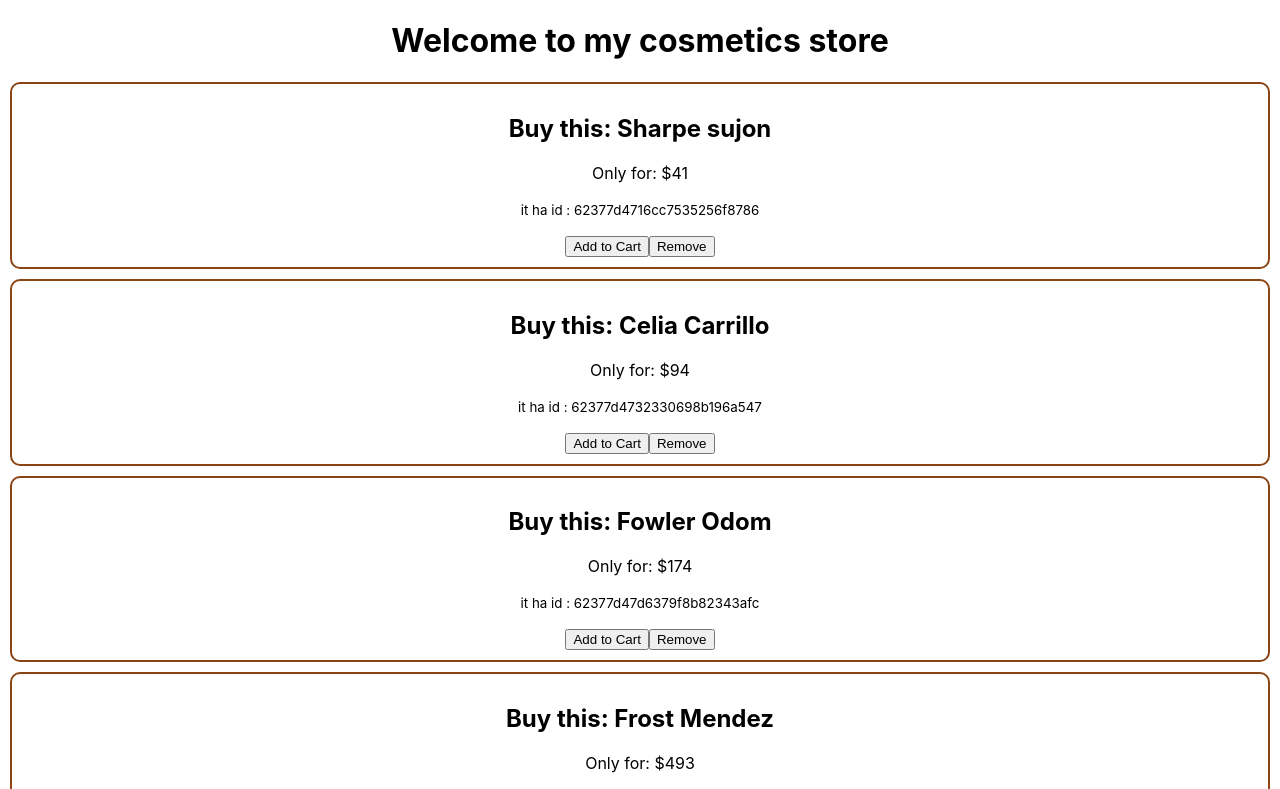
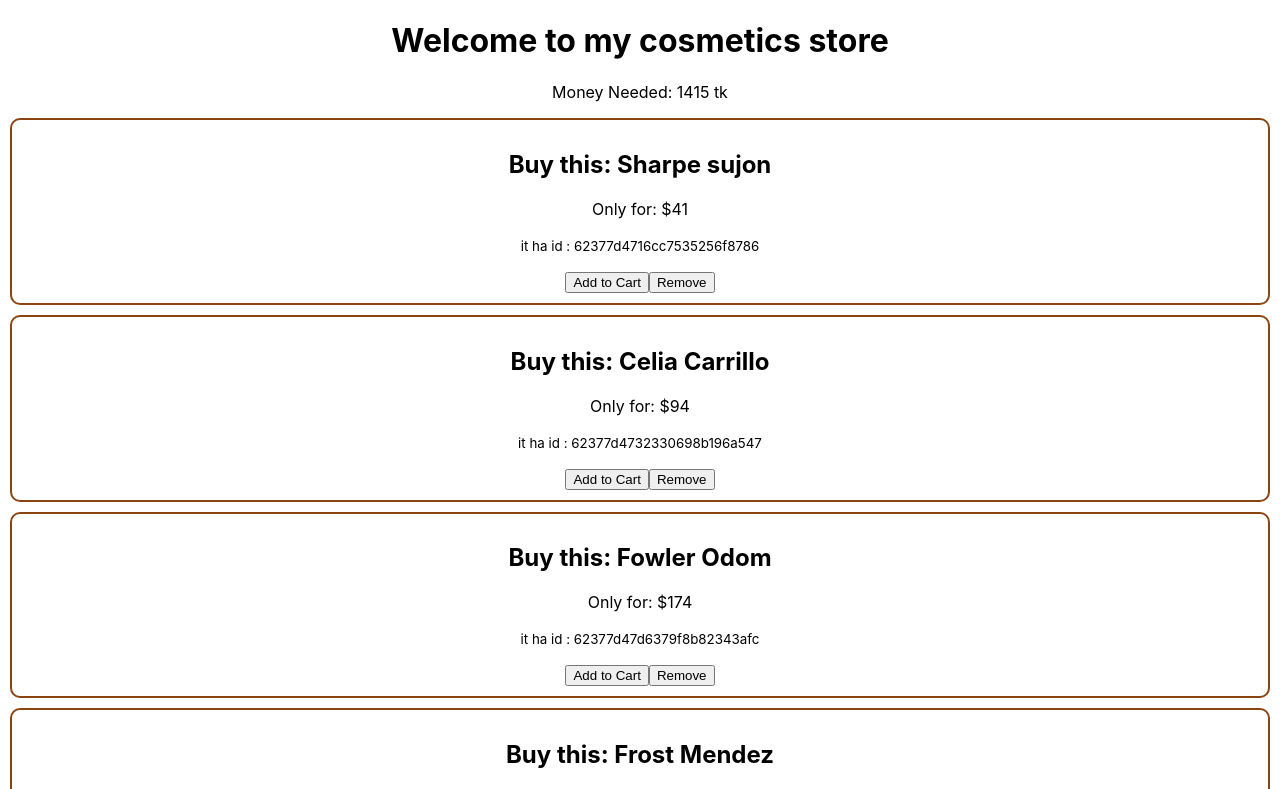
Before and after one commit to Rasujon3/-react-storage-and-handler, a React (Create React App) app: page / in a window 1280 px wide. Shown: the top 789 px of the page. Built offline with nearby package versions, Linux system fonts and the light colour scheme.

Commit message:
47_5-8 Module Summary and simple intro to array reduce

```diff
--- a/src/components/Cosmatics/Cosmatics.js
+++ b/src/components/Cosmatics/Cosmatics.js
@@ -1,5 +1,6 @@
 import React, { useEffect, useState } from "react";
 import Cosmatic from "../Cosmatic/Cosmatic";
+import { getTotal } from "../utilities/calculate";
 
 const Cosmatics = () => {
   const [cosmatics, setCosmatics] = useState([]);
@@ -9,9 +10,11 @@
       .then((res) => res.json())
       .then((data) => setCosmatics(data));
   }, []);
+  const total = getTotal(cosmatics);
   return (
     <div>
       <h1>Welcome to my cosmetics store</h1>
+      <p>Money Needed: {total} tk</p>
       {cosmatics.map((cosmatic) => (
         <Cosmatic key={cosmatic.id} cosmatic={cosmatic} />
       ))}
--- a/src/components/utilities/calculate.js
+++ b/src/components/utilities/calculate.js
@@ -6,4 +6,25 @@
   return first * second;
 };
 
-export { add, multiply };
+// const numbers = [20, 24, 235, 65, 89];
+// const sumReducer = (previous, current) => previous + current;
+// const total = numbers.reduce(sumReducer, 0);
+
+// const items = [
+//   { id: 1, name: "alta", price: 100 },
+//   { id: 2, name: "alta", price: 100 },
+//   { id: 1, name: "alta", price: 100 },
+//   { id: 1, name: "alta", price: 100 },
+//   { id: 1, name: "alta", price: 100 },
+// ];
+
+// const itemSumReducer = (previous, current) => previous + current.price;
+// const itemTotal = items.reduce(itemSumReducer, 0);
+
+const getTotalPrice = (products) => {
+  const reducer = (previous, current) => previous + current.price;
+  const total = products.reduce(reducer, 0);
+  return total;
+};
+
+export { add, multiply, getTotalPrice as getTotal };
```
